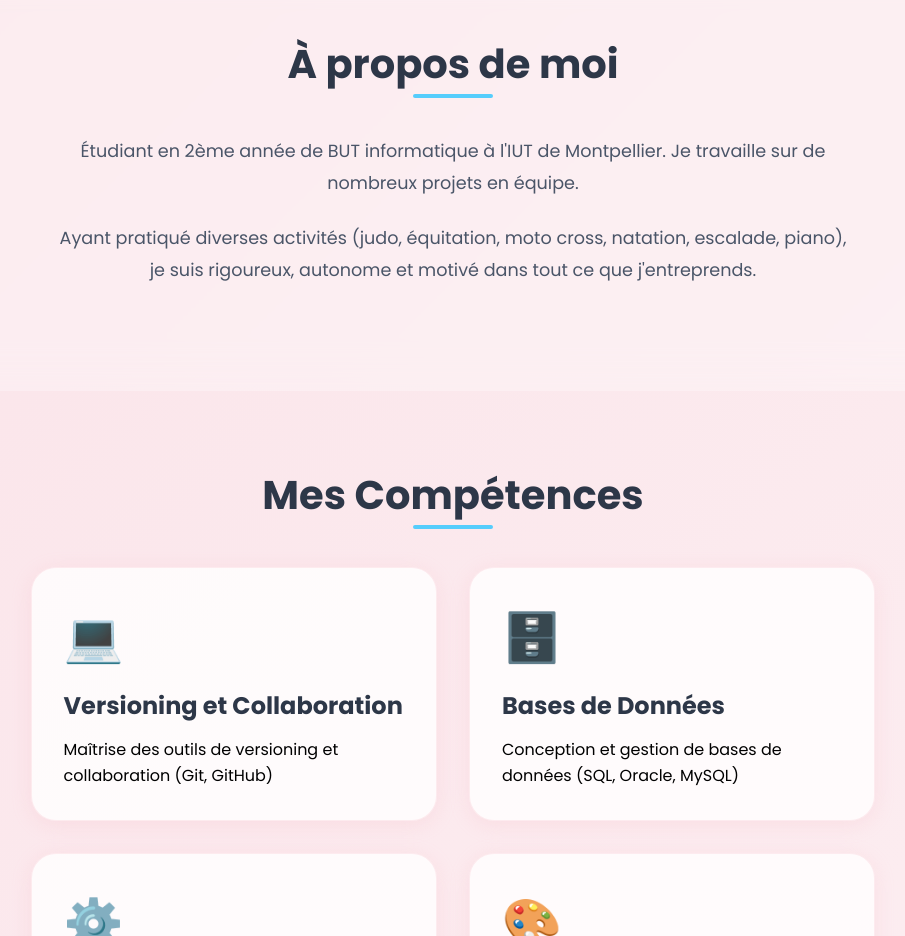
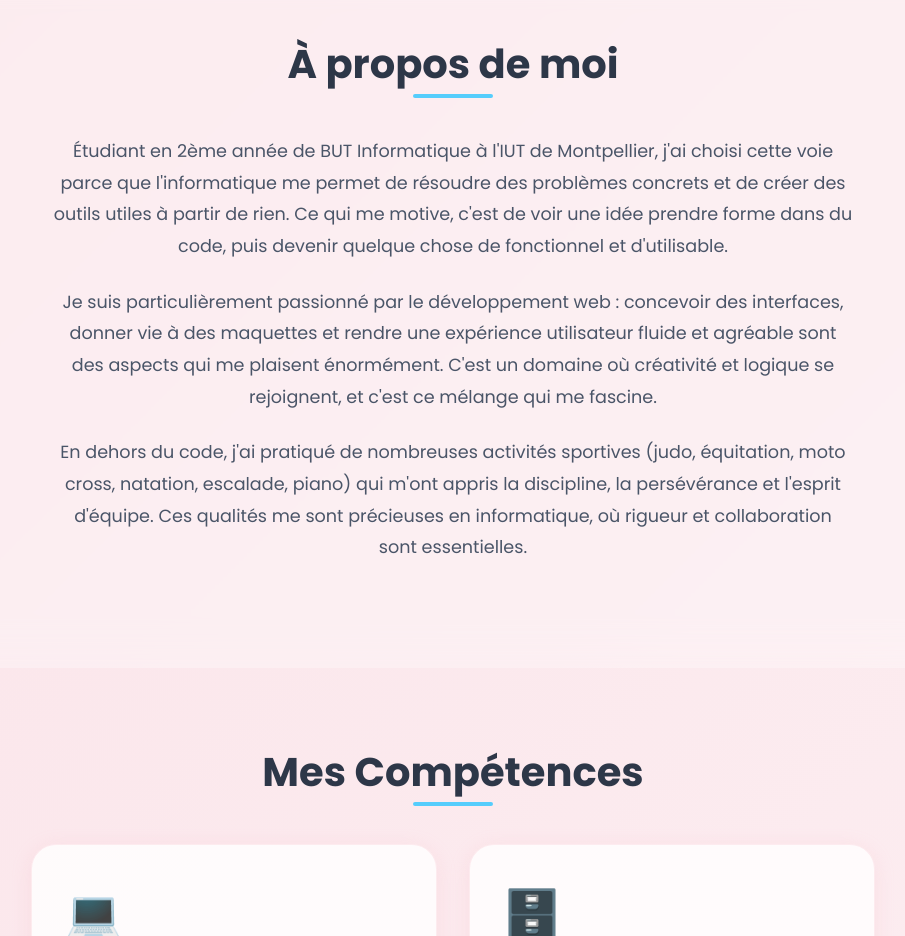
Before and after one commit to Bourinou/portfolio, a Next.js app: page / in a window 1280 px wide. Shown: the part 840-1776 px from the top of the page, without its empty margins (187-1092 px from the left). Built offline with nearby package versions, Linux system fonts and the light colour scheme.

Commit message:
feat: modification du texte à propos

```diff
--- a/src/app/page_accueil/a-propos.tsx
+++ b/src/app/page_accueil/a-propos.tsx
@@ -5,11 +5,17 @@ export default function APropos() {
                 <h2 className="titre-section">À propos de moi</h2>
                 <div className="contenu-a-propos">
                     <div className="texte-a-propos">
-                        <p className="description-a-propos">Étudiant en 2ème année de BUT informatique à l'IUT de Montpellier. Je
-                            travaille sur de nombreux projets en équipe.</p>
-                        <p className="description-a-propos">Ayant pratiqué diverses activités (judo, équitation, moto cross,
-                            natation, escalade, piano), je suis rigoureux, autonome et motivé dans tout ce que
-                            j'entreprends.</p>
+                        <p className="description-a-propos">Étudiant en 2ème année de BUT Informatique à l&apos;IUT de Montpellier,
+                            j&apos;ai choisi cette voie parce que l&apos;informatique me permet de résoudre des problèmes concrets
+                            et de créer des outils utiles à partir de rien. Ce qui me motive, c&apos;est de voir une idée
+                            prendre forme dans du code, puis devenir quelque chose de fonctionnel et d&apos;utilisable.</p>
+                        <p className="description-a-propos">Je suis particulièrement passionné par le développement web :
+                            concevoir des interfaces, donner vie à des maquettes et rendre une expérience utilisateur fluide
+                            et agréable sont des aspects qui me plaisent énormément. C&apos;est un domaine où créativité et
+                            logique se rejoignent, et c&apos;est ce mélange qui me fascine.</p>
+                        <p className="description-a-propos">En dehors du code, j&apos;ai pratiqué de nombreuses activités sportives
+                            (judo, équitation, moto cross, natation, escalade, piano) qui m&apos;ont appris la discipline, la
+                            persévérance et l&apos;esprit d&apos;équipe. Ces qualités me sont précieuses en informatique, où rigueur et collaboration sont essentielles.</p>
                     </div>
                 </div>
             </div>
```
